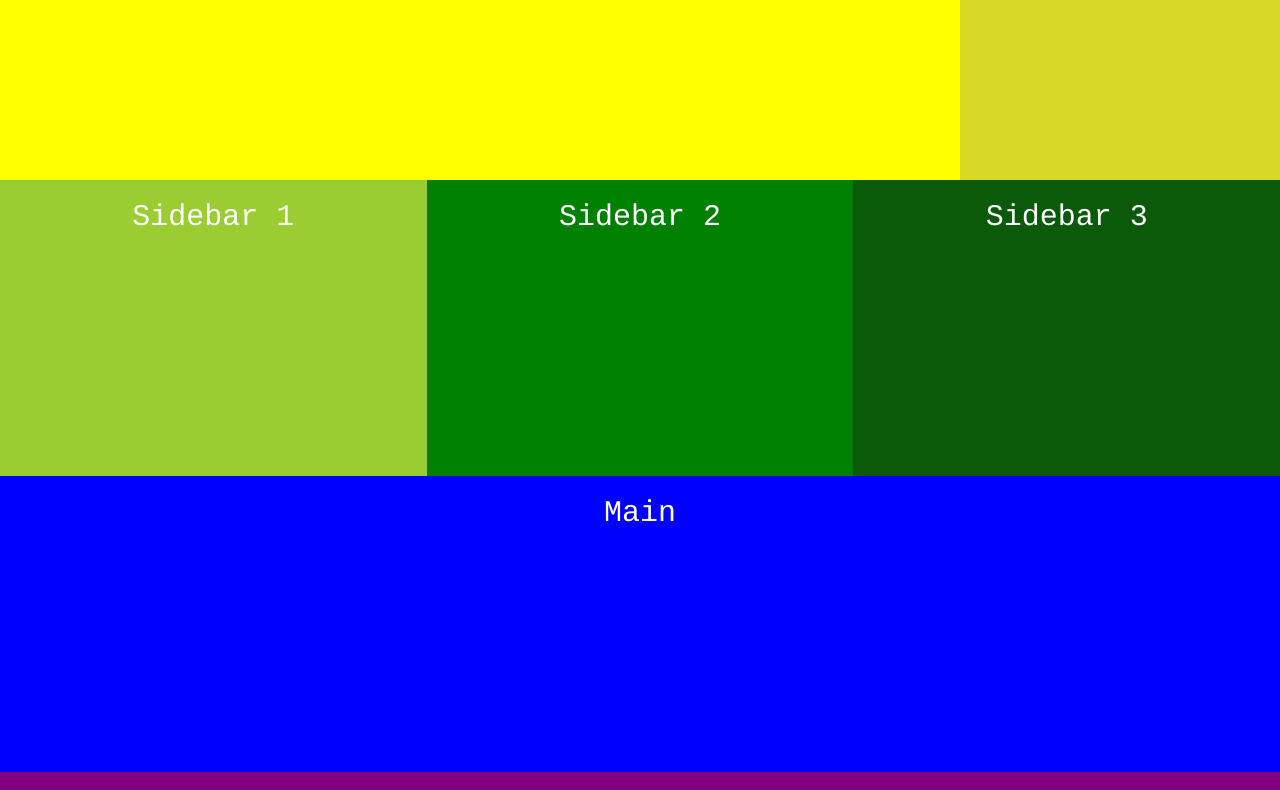
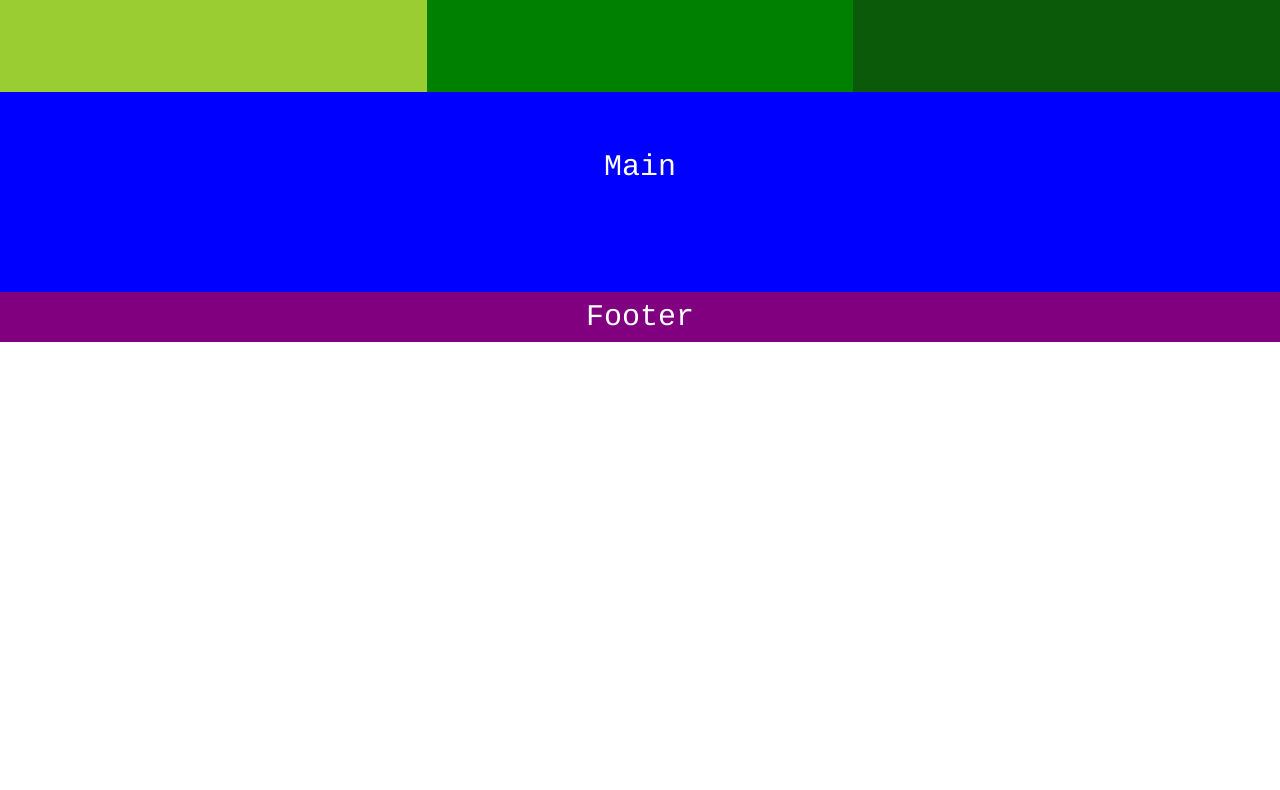
Before and after one commit to mlk224/Wireframes, a plain HTML site: page Easy-Grid/index.html in a window 1280 px wide. Shown: the part 708-1498 px from the top of the page. After the commit the page ends 1050 px from the top, so only its background shows below. Drawn offline with Linux system fonts and the light colour scheme.

Commit message:
Update styles.css

```diff
--- a/Easy-Grid/styles.css
+++ b/Easy-Grid/styles.css
@@ -21,6 +21,7 @@ body{
     padding: 20px 0;
     font-size: 30px;
     vertical-align: middle;
+    line-height: 110px;
 }
 .item1 {
     grid-column: span 12;
@@ -76,6 +77,7 @@ body{
     grid-column: span 12;
     grid-row: 6;
     background-color: purple;
+    line-height: 10px !important;
 }
 
 /*
```
